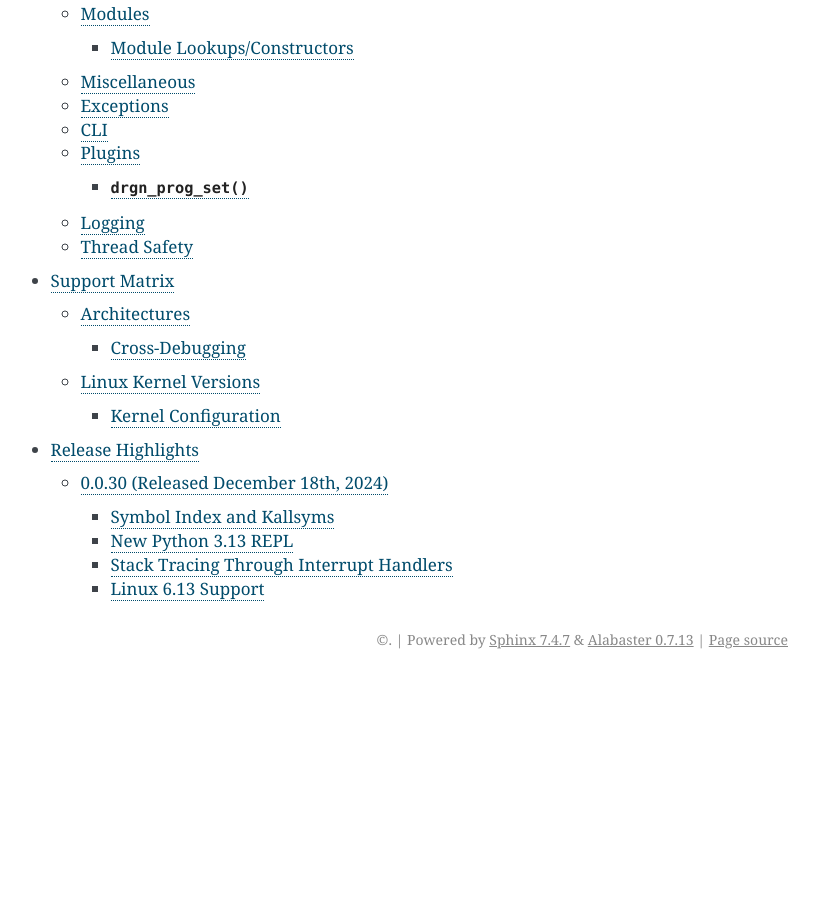
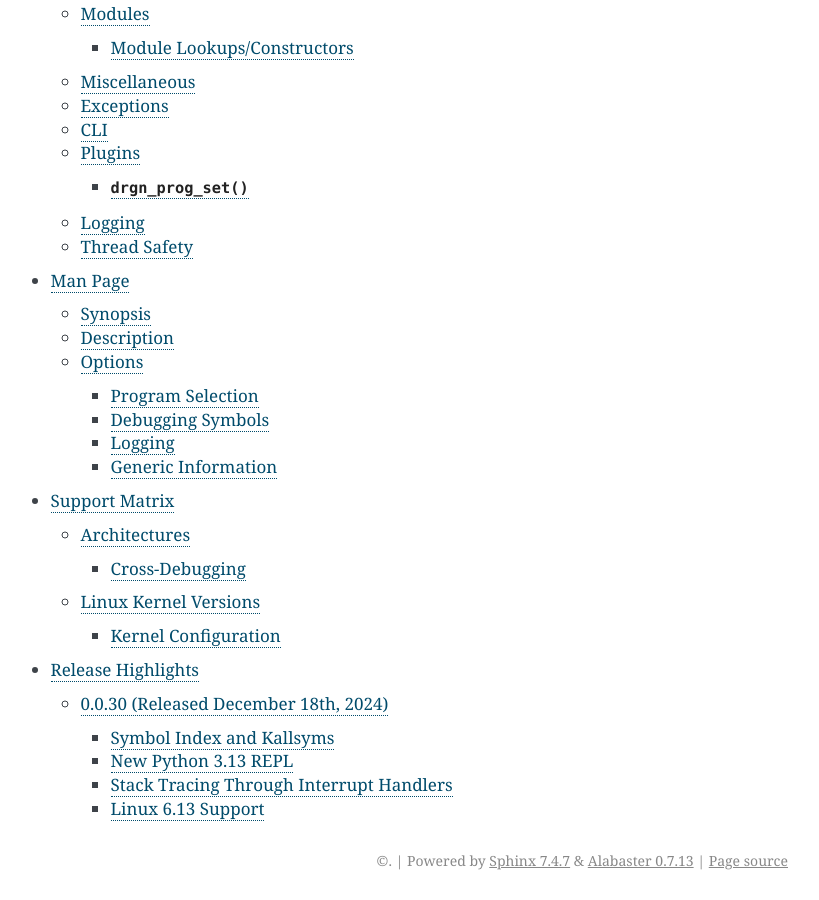
Before and after one commit to osandov/drgn, a Sphinx documentation site: the page built from docs/index.rst, in a window 1280 px wide and 900 px high, scrolled down 2996 px. Shown: the whole window, without its empty margins (322-1141 px from the left). Built offline with Sphinx 7.4.7, drawn with Linux system fonts in a browser that asks for light colours; pages that are not in the unit, such as notebooks, are missing from menus; before the commit the page ends 3675 px from its top, so only the background shows below that; some of the changed lines change nothing that is shown.

Commit message:
docs: add man page
drgn --help has a good overview, but there are some things that could
use more detail which would be overkill for --help.

Signed-off-by: Omar Sandoval <osandov@osandov.com>

```diff
--- a/docs/conf.py
+++ b/docs/conf.py
@@ -5,6 +5,12 @@ sys.path.append(os.path.abspath(".."))
 sys.path.append(os.path.abspath("exts"))
 
 master_doc = "index"
+
+man_pages = [
+    ("man/drgn", "drgn", "programmable debugger", "", "1"),
+]
+
+option_emphasise_placeholders = True
 
 extensions = [
     "details",
--- a/docs/index.rst
+++ b/docs/index.rst
@@ -47,5 +47,6 @@ Table of Contents
 
     api_reference
     helpers
+    Man Page <man/drgn>
     support_matrix
     release_highlights
--- /dev/null
+++ b/docs/man/drgn.rst
@@ -0,0 +1,179 @@
+drgn
+====
+
+Synopsis
+--------
+
+| **drgn** [*OPTION*...]
+| **drgn** [*OPTION*...] *SCRIPT* [*ARGUMENT*...]
+| **drgn** [*OPTION*...] **-e** *CODE* [*ARGUMENT*...]
+
+Description
+-----------
+
+:command:`drgn` (pronounced "dragon") is a debugger with an emphasis on
+programmability. It provides APIs for using the types, variables, and stack
+traces in a program or core dump from Python, allowing for easy, expressive
+scripting and more complex debugging.
+
+Full documentation is available online at https://drgn.readthedocs.io/.
+
+For in-program documentation, try ``help(drgn)``.
+
+Options
+-------
+
+.. program:: drgn
+
+If no positional arguments are given (and :option:`-e` is not given), then drgn
+runs in *interactive mode*: commands are read from the terminal. Relevant
+helpers are automatically imported. An empty string is prepended to
+:py:data:`sys.path`.
+
+If positional arguments are given (and :option:`-e` is not given), then drgn
+runs in *script mode*: *SCRIPT* is executed with the given *ARGUMENT*\ s.
+Nothing is imported automatically. :py:data:`sys.argv[0] <sys.argv>` is set to
+*SCRIPT* and the remaining arguments are added to :py:data:`sys.argv`. The
+parent directory of *SCRIPT* is prepended to :py:data:`sys.path`.
+
+.. option:: -e {CODE}
+
+    Evaluate the given code and exit. Relevant helpers are automatically
+    imported. :py:data:`sys.argv[0] <sys.argv>` is set to *-e* and the
+    remaining arguments are added to :py:data:`sys.argv`. An empty string is
+    prepended to :py:data:`sys.path`.
+
+Program Selection
+^^^^^^^^^^^^^^^^^
+
+One of these options may be given to specify what program to debug.
+
+.. option:: -k, --kernel
+
+    Debug the running kernel. This is the default.
+
+.. option:: -c, --core {PATH}
+
+    Debug the given core dump.
+
+.. option:: -p, --pid {PID}
+
+    Debug the running process with the given process ID.
+
+Debugging Symbols
+^^^^^^^^^^^^^^^^^
+
+.. option:: -s, --symbols {PATH}
+
+    Load debugging symbols from the given file. If the file does not correspond
+    to a loaded executable, library, or module, then a warning is printed and
+    it is ignored; see :option:`--extra-symbols` for an alternative.
+
+    This option may be given more than once.
+
+.. option:: --main-symbols
+
+    Only load debugging symbols for the main executable and those added with
+    :option:`-s` or :option:`--extra-symbols`.
+
+.. option:: --no-default-symbols
+
+    Don't load any debugging symbols that were not explicitly added with
+    :option:`-s` or :option:`--extra-symbols`.
+
+.. option:: --extra-symbols {PATH}
+
+    Load additional debugging symbols from the given file, which is assumed not
+    to correspond to a loaded executable, library, or module.
+
+    This option may be given more than once.
+
+The following options correspond to :py:attr:`drgn.Program.debug_info_options`
+in the Python API.
+
+.. option:: --try-symbols-by {METHOD[,METHOD...]}
+
+    Enable loading debugging symbols using the given methods. *METHOD* may be:
+
+    * The name of a debugging information finder (``standard``, ``debuginfod``,
+      or any added by plugins).
+    * ``module-name``: if the name of a module looks like a filesystem path, try the
+      file at that path.
+    * ``build-id``: search by build ID.
+    * ``debug-link``: search by debug link (e.g., ``.gnu_debuglink``).
+    * ``procfs``: try :file:`/proc/{pid}/exe` or :file:`/proc/{pid}/map_files`.
+    * ``embedded-vdso``: try vDSO data saved in a core dump.
+    * ``reuse``: try reusing a previously used file.
+    * ``supplementary``: try finding supplementary files (e.g.,
+      ``.gnu_debugaltlink``).
+    * ``kmod=depmod``: search using *depmod* metadata.
+    * ``kmod=walk``: search by walking kernel directories.
+    * ``kmod=depmod-or-walk``: search using *depmod* metadata if it is
+      available or by walking kernel directories if *depmod* metadata does not
+      exist.
+    * ``kmod=depmod-and-walk``: search using *depmod* metadata if it is
+      available, then by walking kernel directories if *depmod* metadata does
+      not exist or does not contain the desired module.
+
+    Multiple methods may be enabled by passing a comma-separated list. This
+    option may be given more than once, in which case the lists will be
+    combined.
+
+.. option:: --no-symbols-by {METHOD[,METHOD...]}
+
+    Disable loading debugging symbols using the given methods. *METHOD* may be
+    the name of a debugging information finder, ``module-name``, ``build-id``,
+    ``debug-link``, ``procfs``, ``embedded-vdso``, ``reuse``,
+    ``supplementary``, or ``kmod``.
+
+    Multiple methods may be disabled by passing a comma-separated list. This
+    option may be given more than once, in which case the lists will be
+    combined.
+
+.. option:: --debug-directory {PATH}
+
+    Search for debugging symbols by build ID and debug link in the given
+    directory.
+
+    This option may be given more than once to search in multiple directories.
+
+.. option:: --no-default-debug-directories
+
+    Don't search for debugging symbols by build ID and debug link in the
+    standard directories.
+
+.. option:: --kernel-directory {PATH}
+
+    Search for the kernel image and loadable kernel modules in the given
+    directory.
+
+    This option may be given more than once to search in multiple directories.
+
+.. option:: --no-default-kernel-directories
+
+    Don't search for the kernel image and loadable kernel modules in the
+    standard directories.
+
+Logging
+^^^^^^^
+
+.. option:: --log-level {\{debug,info,warning,error,critical,none\}}
+
+    Log messages of at least the given level to standard error. The default is
+    *warning*.
+
+.. option:: -q, --quiet
+
+    Don't print any logs or download progress. This is equivalent to
+    :option:`--log-level none <--log-level>`.
+
+Generic Information
+^^^^^^^^^^^^^^^^^^^
+
+.. option:: -h, --help
+
+    Show a help message and exit.
+
+.. option:: --version
+
+    Show :command:`drgn`'s version information and exit.
```
